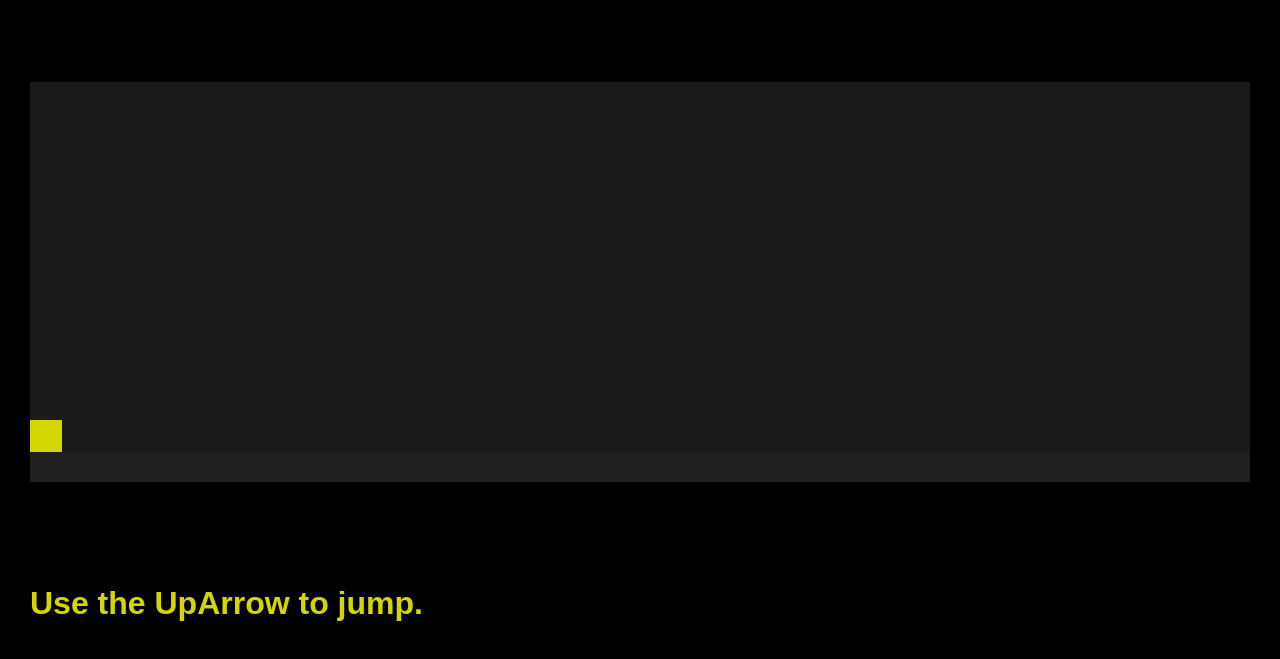
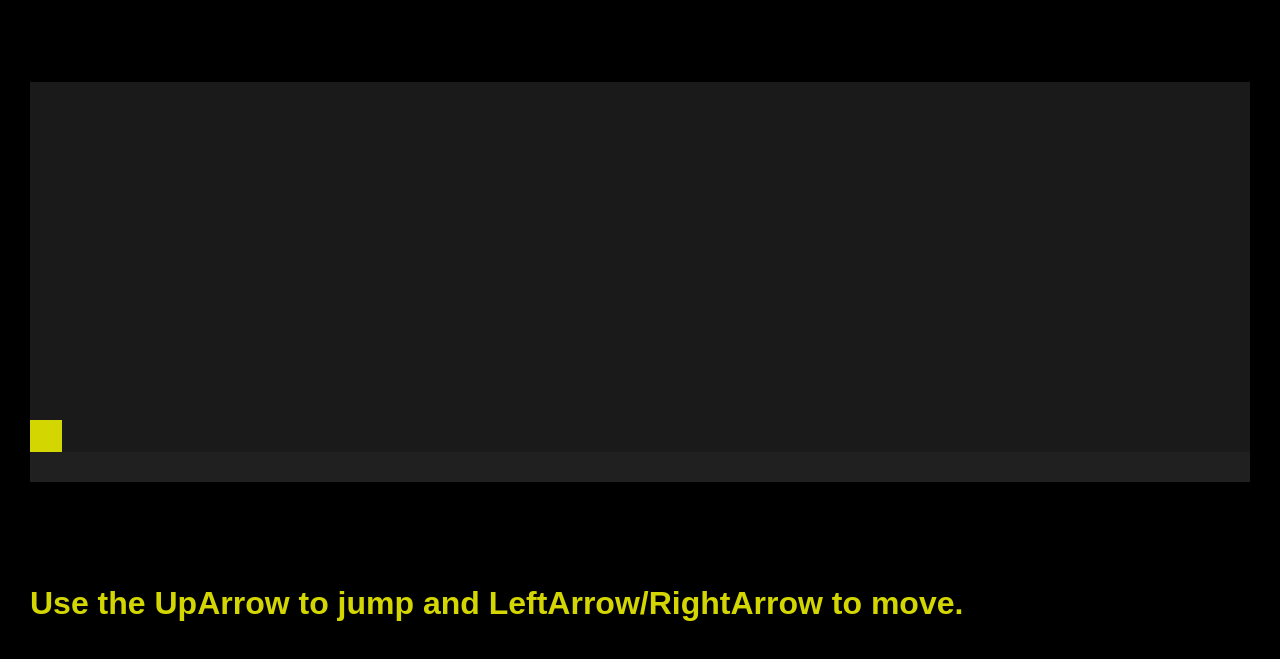
Before and after one commit to Denturion/Game-test, a website: page index.html in a window 1280 px wide. Shown: the part 127-786 px from the top of the page. Drawn offline with Linux system fonts and the light colour scheme.

Commit message:
Added description

```diff
--- a/index.html
+++ b/index.html
@@ -11,7 +11,7 @@
 
     <h1>AKTA!</h1>
     <canvas></canvas>
-    <h3>Use the UpArrow to jump.</h3>
+    <h3>Use the UpArrow to jump and LeftArrow/RightArrow to move.</h3>
 
     <script src="script.js" defer></script>
 </body>
```
